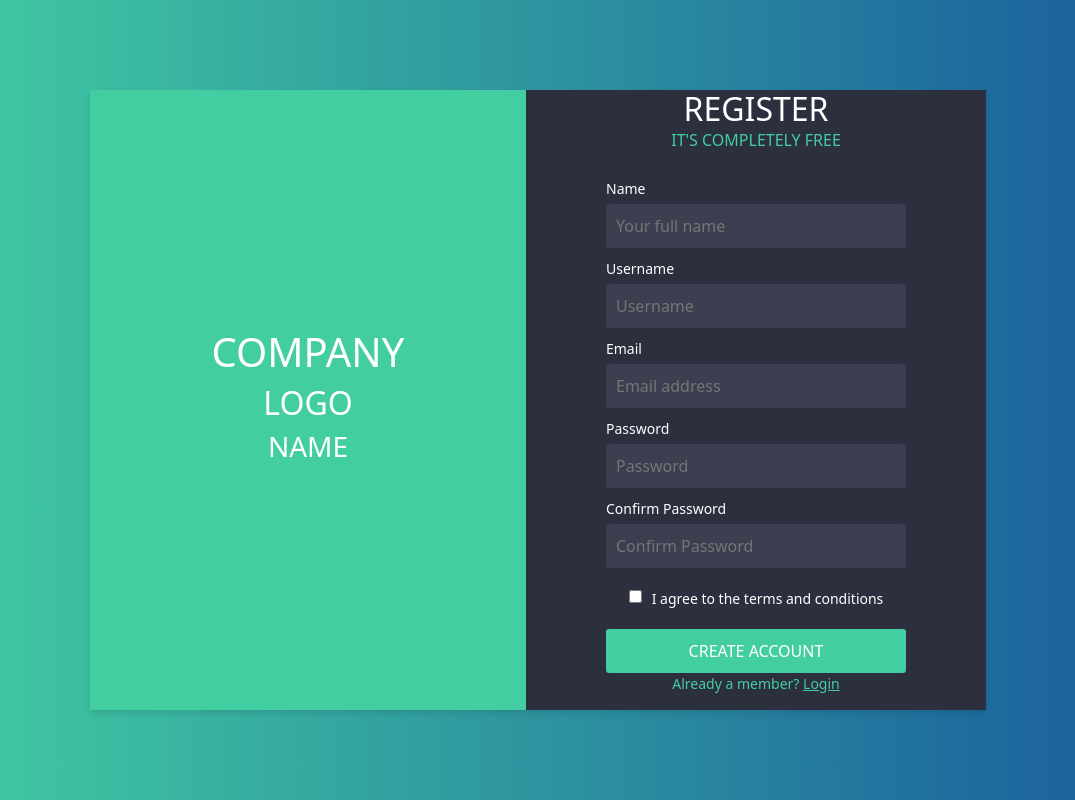
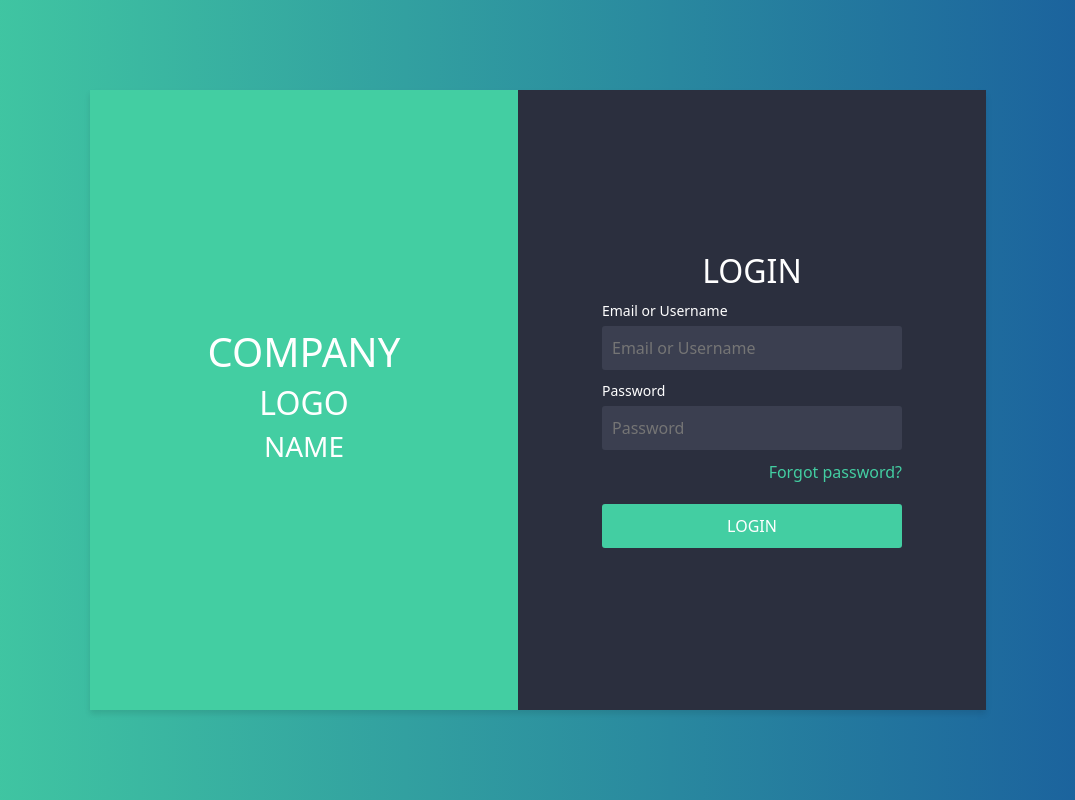
Before and after one commit to meta-bay/pooltornem, a React (Create React App) app in the folder react_app/: page / in a window 1280 px wide. Shown: the whole page, without its empty margins (102-1177 px from the left). Built offline with nearby package versions, Linux system fonts and the light colour scheme.

Commit message:
login page

```diff
--- a/react_app/src/App.js
+++ b/react_app/src/App.js
@@ -2,11 +2,12 @@ import './App.css';
 import Dashboard from './Dashboard';
 import Landingpage from './Landingpage';
 import Register from './Register';
+import Login from './Login';
 
 function App() {
   return (
     <div className="App">
-      <Register />
+      <Login />
     </div>
   );
 }
--- /dev/null
+++ b/react_app/src/Login.js
@@ -0,0 +1,38 @@
+const Login = () => {
+    const LoginForm = () => {
+        return (
+            <div className="login-form">
+                <h2>LOGIN</h2>
+                <form>
+                    <label htmlFor="email-username">Email or Username</label>
+                    <input type="text" id="email-username" placeholder="Email or Username" />
+                    <label htmlFor="password">Password</label>
+                    <input type="password" id="password" placeholder="Password" />
+
+                    <div className="forgot-password">
+                        <a href="#">Forgot password?</a>
+                    </div>
+                    <button type="submit">LOGIN</button>
+                </form>
+            </div>
+         );
+    }
+    return (
+        <div className="login">
+            <div className="login-container">
+                <div className="left-login">
+                    <div className="logo">
+                        <h1>COMPANY</h1>
+                        <h2>LOGO</h2>
+                        <h3>NAME</h3>
+                    </div>
+                </div>
+                <div className="right-login">
+                    <LoginForm />
+                </div>
+            </div>
+        </div>
+     );
+}
+
+export default Login;
--- a/react_app/src/Register.js
+++ b/react_app/src/Register.js
@@ -27,7 +27,7 @@ const Register = () => {
 
                     <button type="submit">CREATE ACCOUNT</button>
                 </form>
-                <p className="login">Already a member? <a href="#">Login</a></p>
+                <p className="to-login">Already a member? <a href="#">Login</a></p>
             </div>
         );
         }
--- a/react_app/src/index.css
+++ b/react_app/src/index.css
@@ -65,7 +65,7 @@ code {
   height: 420px;
 }
 
-.register {
+.register, .login {
   display: flex;
   height: 100vh;
   justify-content: center;
@@ -73,14 +73,14 @@ code {
   background: linear-gradient(to right, #43cea2, #185a9d);
 }
 
-.reg-container {
+.reg-container, .login-container {
   display: flex;
   width: 70%;
   height: 620px;
   box-shadow: 0 4px 6px rgba(0, 0, 0, 0.1);
 }
 
-.reg-left {
+.reg-left, .left-login {
   flex: 1;
   background: #43cea2;
   display: flex;
@@ -93,7 +93,7 @@ code {
   color: #fff;
 }
 
-.reg-right {
+.reg-right, .right-login {
   flex: 1;
   background: #2b2f3e;
   display: flex;
@@ -102,33 +102,33 @@ code {
   padding: 20px;
 }
 
-.register-form {
+.register-form, .login-form {
   color: #fff;
   max-width: 300px;
   width: 100%;
 }
 
-.register-form h2 {
+.register-form h2, .login-form h2 {
   margin-bottom: 0;
 }
 
-.register-form p {
+.register-form p, .login-form p {
   margin-top: 0;
   color: #43cea2;
 }
 
-.register-form form {
+.register-form form, .login-form form {
   display: flex;
   flex-direction: column;
 }
 
-.register-form label {
+.register-form label, .login-form label {
   margin-top: 10px;
   font-size: 14px;
   text-align: left;
 }
 
-.register-form input {
+.register-form input, .login-form input {
   padding: 10px;
   margin-top: 5px;
   border: none;
@@ -137,7 +137,7 @@ code {
   color: #fff;
 }
 
-.register-form input:focus {
+.register-form input:focus, .login-form input:focus {
   outline: none;
   background: #444a63;
 }
@@ -168,11 +168,36 @@ code {
   background: #36a589;
 }
 
-.login {
+.to-login {
   margin-top: 20px;
   font-size: 14px;
 }
 
-.login a {
+.to-login a {
   color: #43cea2;
 }
+
+.forgot-password {
+  margin-top: 10px;
+  text-align: right;
+}
+
+.forgot-password a {
+  color: #43cea2;
+  text-decoration: none;
+}
+
+.login-form button {
+  margin-top: 20px;
+  padding: 10px;
+  border: none;
+  border-radius: 3px;
+  background: #43cea2;
+  color: #fff;
+  cursor: pointer;
+  font-size: 16px;
+}
+
+.login-form button:hover {
+  background: #36a589;
+}
```
